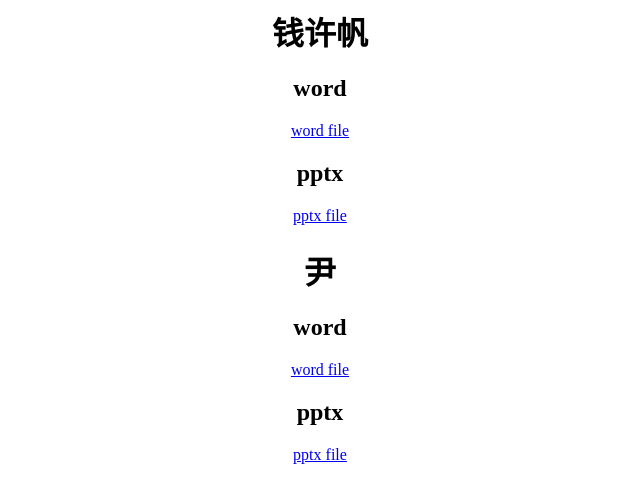
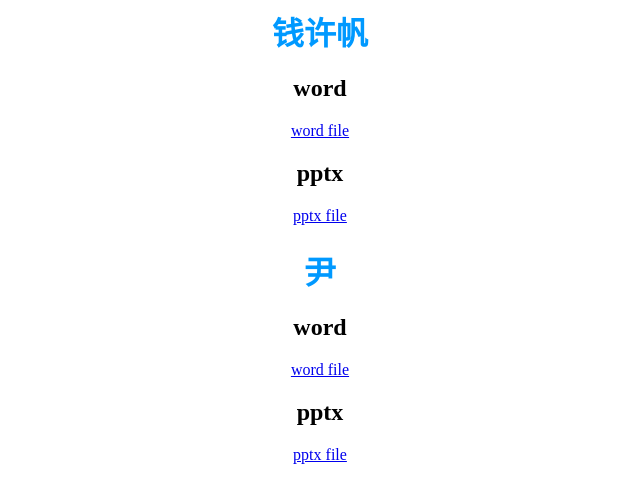
Before and after one commit to huakon/gakusyuu, a plain HTML site: page index.html in a window 1280 px wide. Shown: the whole page, without its empty margins (320-960 px from the left). Drawn offline with Linux system fonts and the light colour scheme.

Commit message:
Update index.html

```diff
--- a/index.html
+++ b/index.html
@@ -6,16 +6,16 @@
         </style>
         <style>
             .juzhongred{text-align: center;
-                color: #ff0000}
+                color: #0099ff}
         </style>
     </head>
     <body>
-        <h1 class="juzhong">钱许帆</h1>
+        <h1 class="juzhongred">钱许帆</h1>
         <h2 class="juzhong">word</h2>
         <a href="file/123.docx"><p class="juzhong">word file</p></a>
         <h2 class="juzhong">pptx</h2>
         <a href="file/123.pptx"><p class="juzhong">pptx file</p></a>
-         <h1 class="juzhong">尹</h1>
+         <h1 class="juzhongred">尹</h1>
         <h2 class="juzhong">word</h2>
         <a href="file/456.docx"><p class="juzhong">word file</p></a>
         <h2 class="juzhong">pptx</h2>
```
